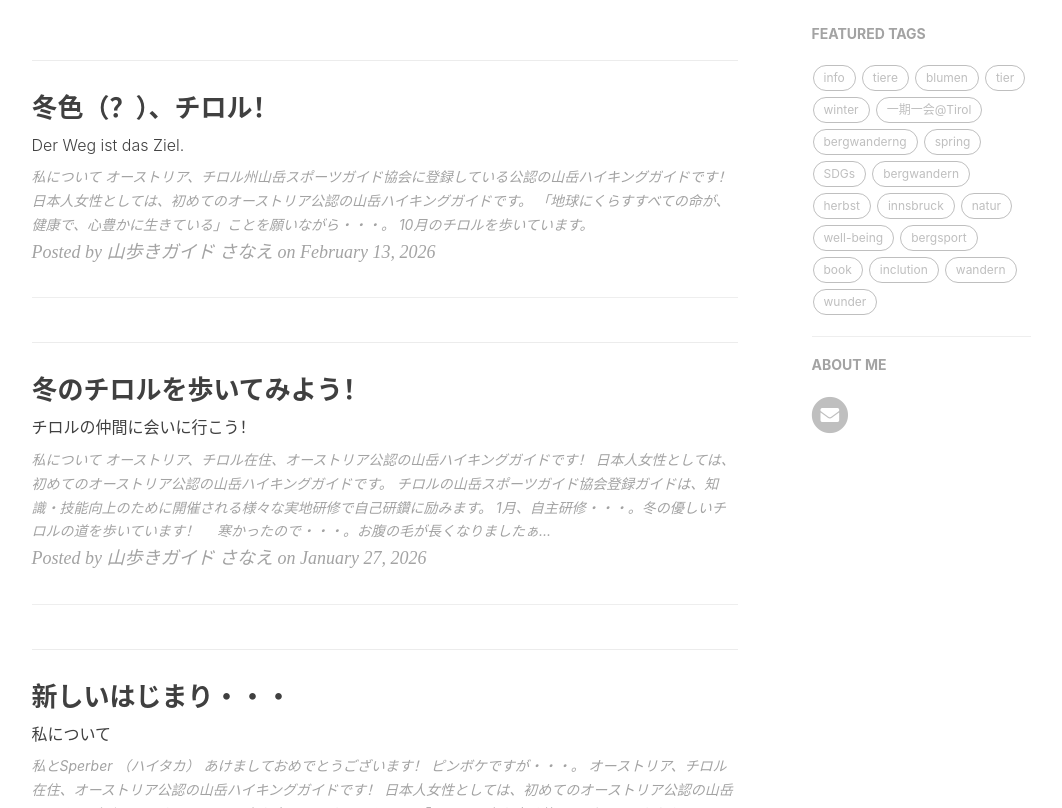
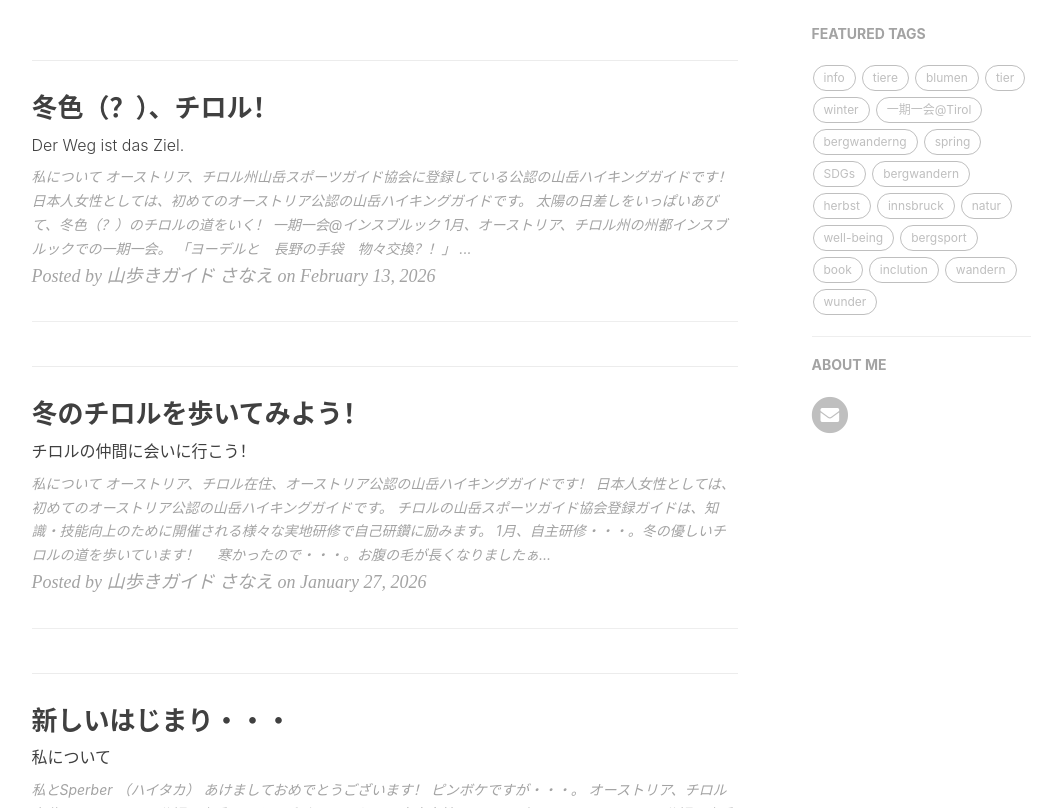
Before and after one commit to yamayagi/yamayagi.github.io, a Jekyll site: the page built from index.html, in a window 1280 px wide and 900 px high, scrolled down 330 px, cut to the strip 92-900 px from the top of the window. Shown: the whole strip, without its empty margins (136-1198 px from the left). Built offline with Jekyll 4.4.1, drawn with Linux system fonts in a browser that asks for light colours; nearby versions of some CDN libraries; the list of posts is cut into pages by our own code; comment, search, counter and statistics services are not loaded.

Commit message:
Update 2026-02-13-wandern.md

```diff
--- a/_posts/2026-02-13-wandern.md
+++ b/_posts/2026-02-13-wandern.md
@@ -10,8 +10,38 @@
 
 日本人女性としては、初めてのオーストリア公認の山岳ハイキングガイドです。
 
-「地球にくらすすべての命が、健康で、心豊かに生きている」ことを願いながら・・・。
+![20260202obergurgl1](https://piwigo.schickl.de/i.php?/upload/2026/02/13/20260213084939-e5067d35-me.jpg)
 
-![20251014vernagthütte](https://piwigo.schickl.de/i.php?/upload/2025/10/15/20251015115654-9cded74c-me.jpg)
+太陽の日差しをいっぱいあびて、冬色（？）のチロルの道をいく！
 
-10月のチロルを歩いています。
+
+# 一期一会@インスブルック
+
+1月、オーストリア、チロル州の州都インスブルックでの一期一会。
+
+「ヨーデルと　長野の手袋　物々交換？！」
+
+![20260122handschuhe](https://piwigo.schickl.de/i.php?/upload/2026/01/27/20260127055502-4c0116fc-me.jpg)
+
+
+# ヤコブの道
+
+もうすぐ立春のある日・・・。
+
+イン川沿いのヤコブの道を歩く。
+
+![20260201ente](https://piwigo.schickl.de/i.php?/upload/2026/02/13/20260213084801-227f988f-me.jpg)
+
+「厳冬と　激しい流れと　賢いカモ」
+
+
+# Der Weg ist das Ziel
+
+「きらきらと　光る雪道　未来へ歌う」
+
+![20260202obergurgl2](https://piwigo.schickl.de/i.php?/upload/2026/02/13/20260213084857-a7bf2bd6-me.jpg)
+
+今日は、ここが自分のゴールだ！
+
+
+#
```
